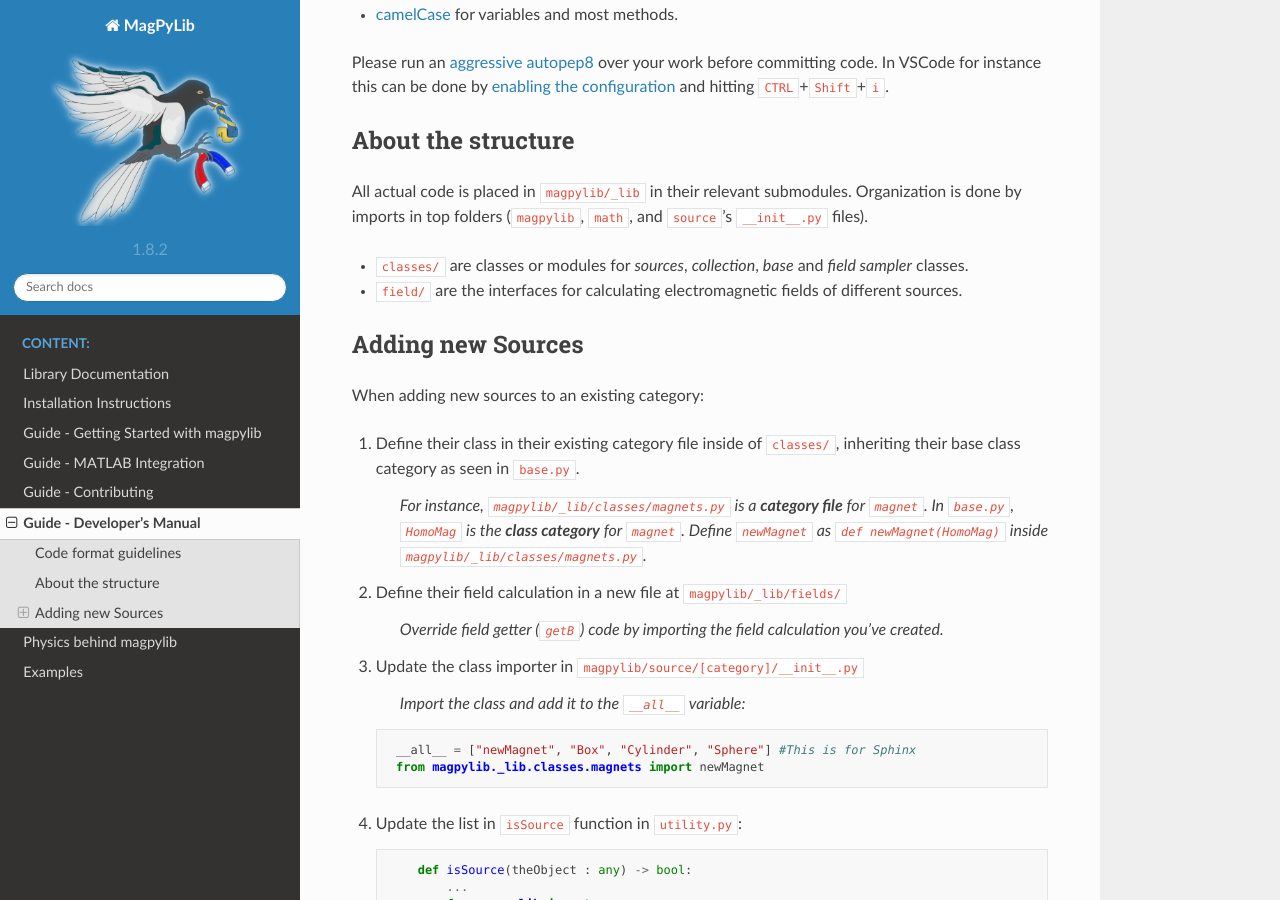
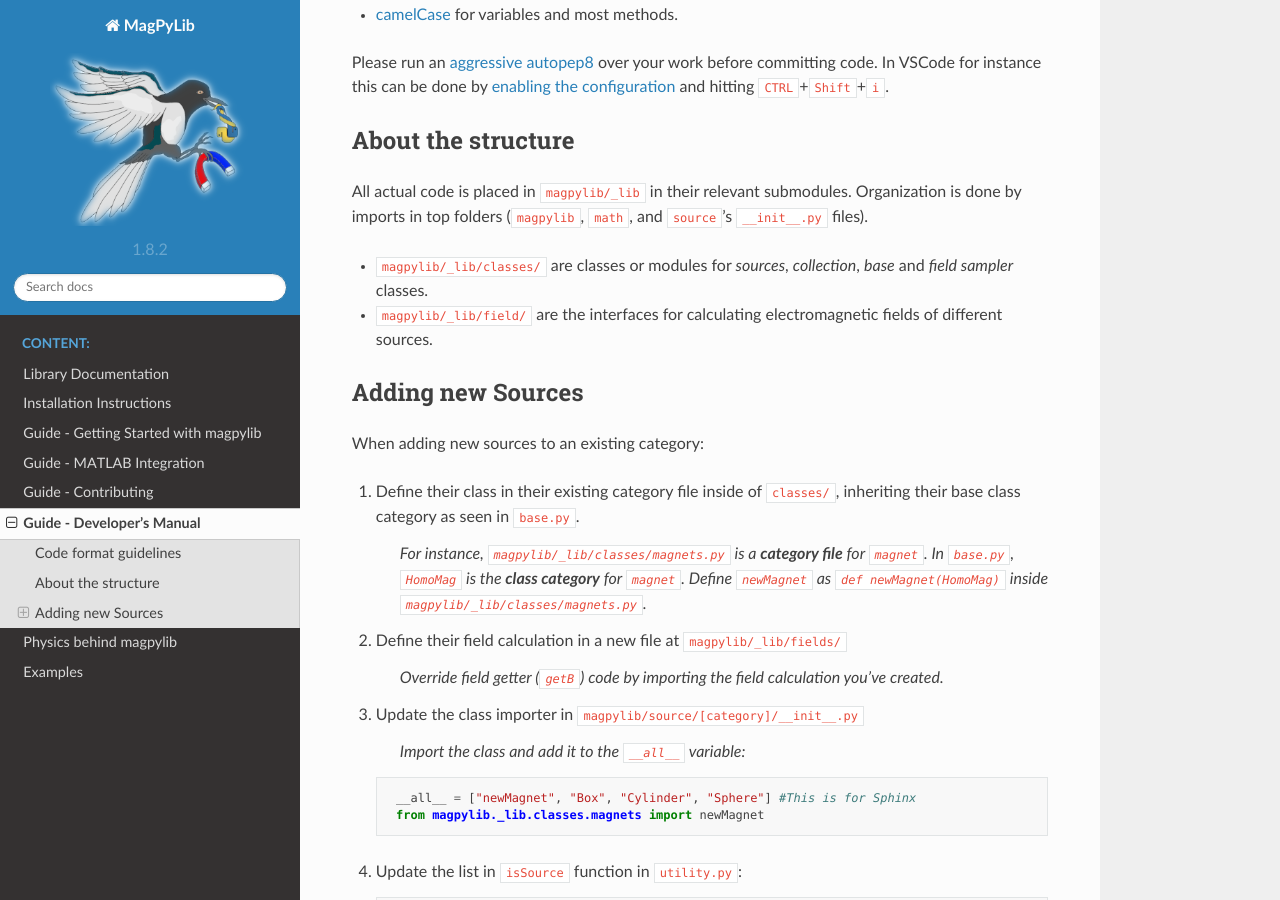
Before and after one commit to magpylib/magpylib, a Sphinx documentation site: the page built from docs/_pages/5_devguide.md, in a window 1280 px wide and 900 px high, scrolled down 453 px. Built offline with Sphinx 7.4.7 and the Read the Docs theme 2.0.0, drawn with Linux system fonts in a browser that asks for light colours; formulas are drawn with MathJax 3; pages that are not in the unit, such as notebooks, are missing from menus; the version number is read from the project's files by our own code.

```diff
--- a/docs/_pages/5_devguide.md
+++ b/docs/_pages/5_devguide.md
@@ -19,9 +19,9 @@ Please run an [aggressive autopep8](https://github.com/hhatto/autopep8) over you
 
 All actual code is placed in `magpylib/_lib` in their relevant submodules. Organization is done by imports in top folders (`magpylib`, `math`, and `source`'s `__init__.py` files).
 
-- `classes/` are classes or modules for *sources*, *collection*, *base* and *field sampler* classes.
+- `magpylib/_lib/classes/` are classes or modules for *sources*, *collection*, *base* and *field sampler* classes.
 
-- `field/` are the interfaces for calculating electromagnetic fields of different sources.
+- `magpylib/_lib/field/` are the interfaces for calculating electromagnetic fields of different sources.
 
 ## Adding new Sources
   When adding new sources to an existing category:
```
Also changed, not shown: docs/_pages/2_gettingStarted.md (+1 -1 lines).
